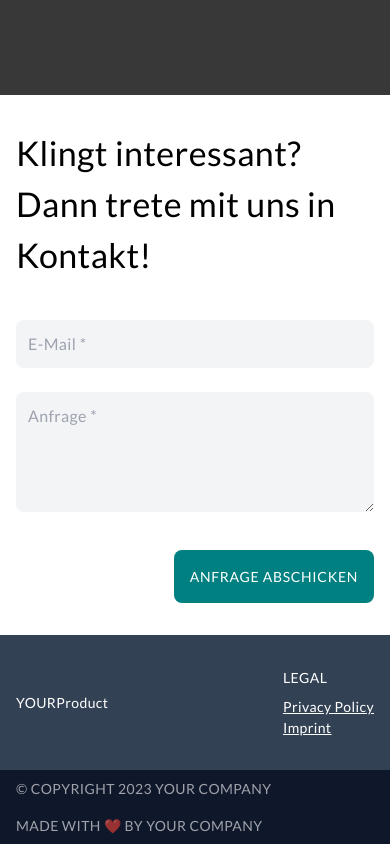
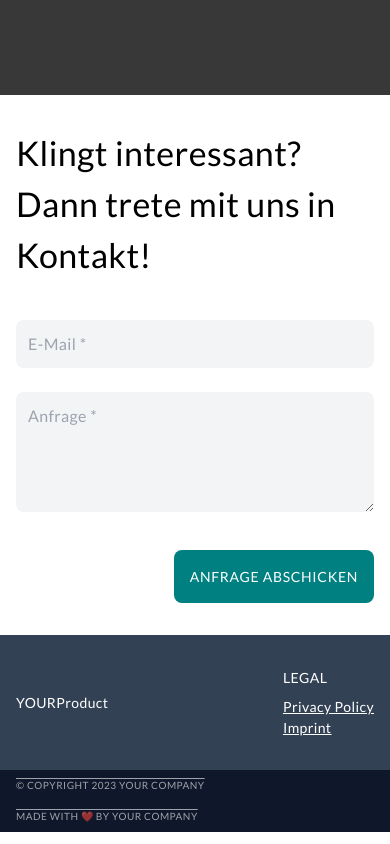
Before and after one commit to pascalbe-dev/gatsby-starter-cms-landing-page, a Gatsby site: page / in a window 390 px wide. Shown: the part 2507-3351 px from the top of the page. Built offline with nearby package versions, Linux system fonts and the light colour scheme; Gatsby itself is replaced by a stand-in of ours.

Commit message:
feat: better footer on mobile

```diff
--- a/src/components/layout.tsx
+++ b/src/components/layout.tsx
@@ -45,10 +45,10 @@
           </ul>
         </div>
       </section>
-      <section className="body2 text-emph-sm-negative bg-slate-900 text-start">
+      <section className="text-emph-sm-negative bg-slate-900 text-start overline">
         <div className="size-lg-reduced flex flex-col items-start justify-between gap-4 py-2 lg:flex-row lg:items-center">
-          <span className="uppercase">© copyright 2023 Your Company</span>
-          <span className="uppercase">made with ❤ by your company</span>
+          <span>© copyright 2023 Your Company</span>
+          <span>made with ❤ by your company</span>
         </div>
       </section>
     </footer>
```
